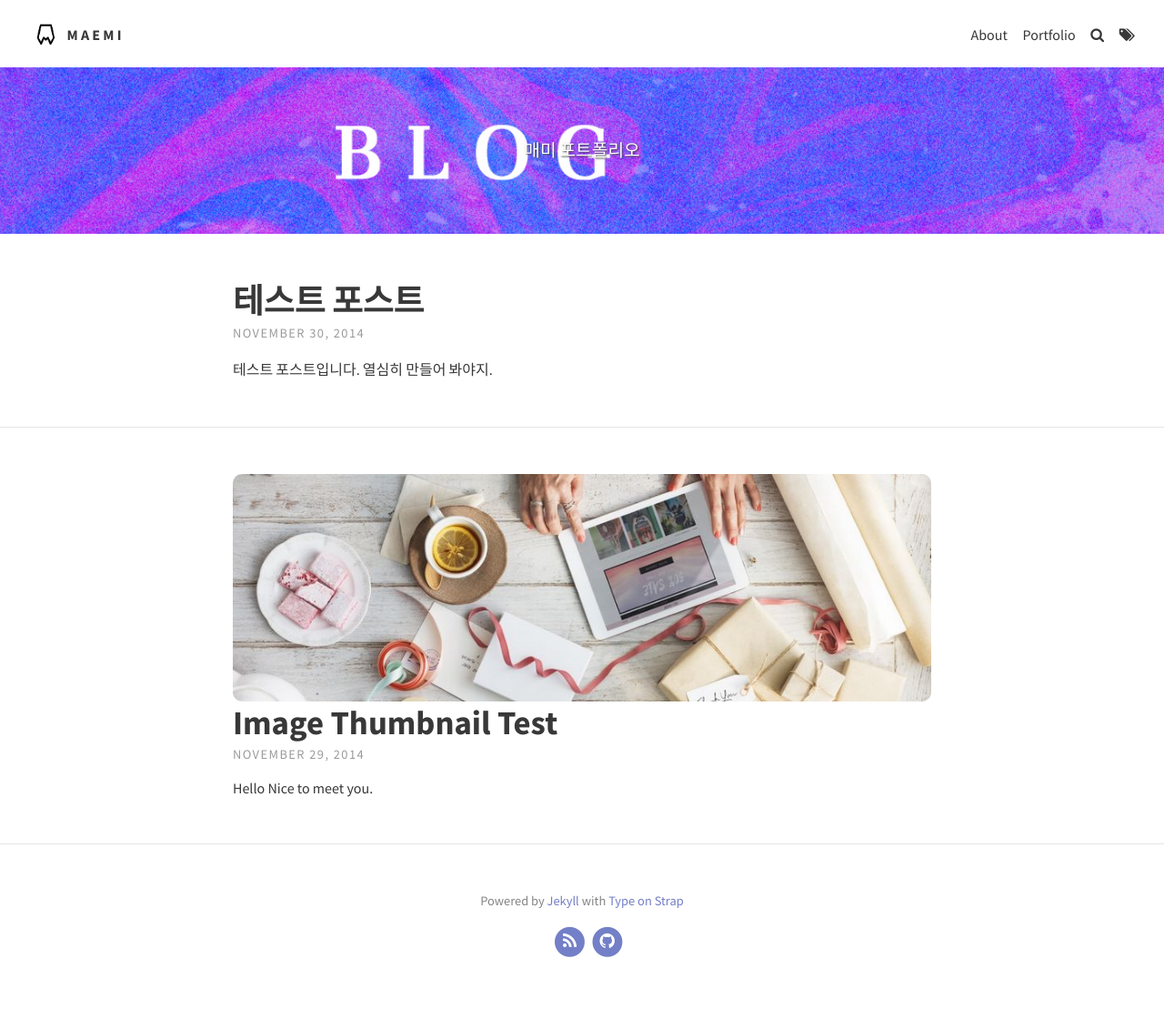
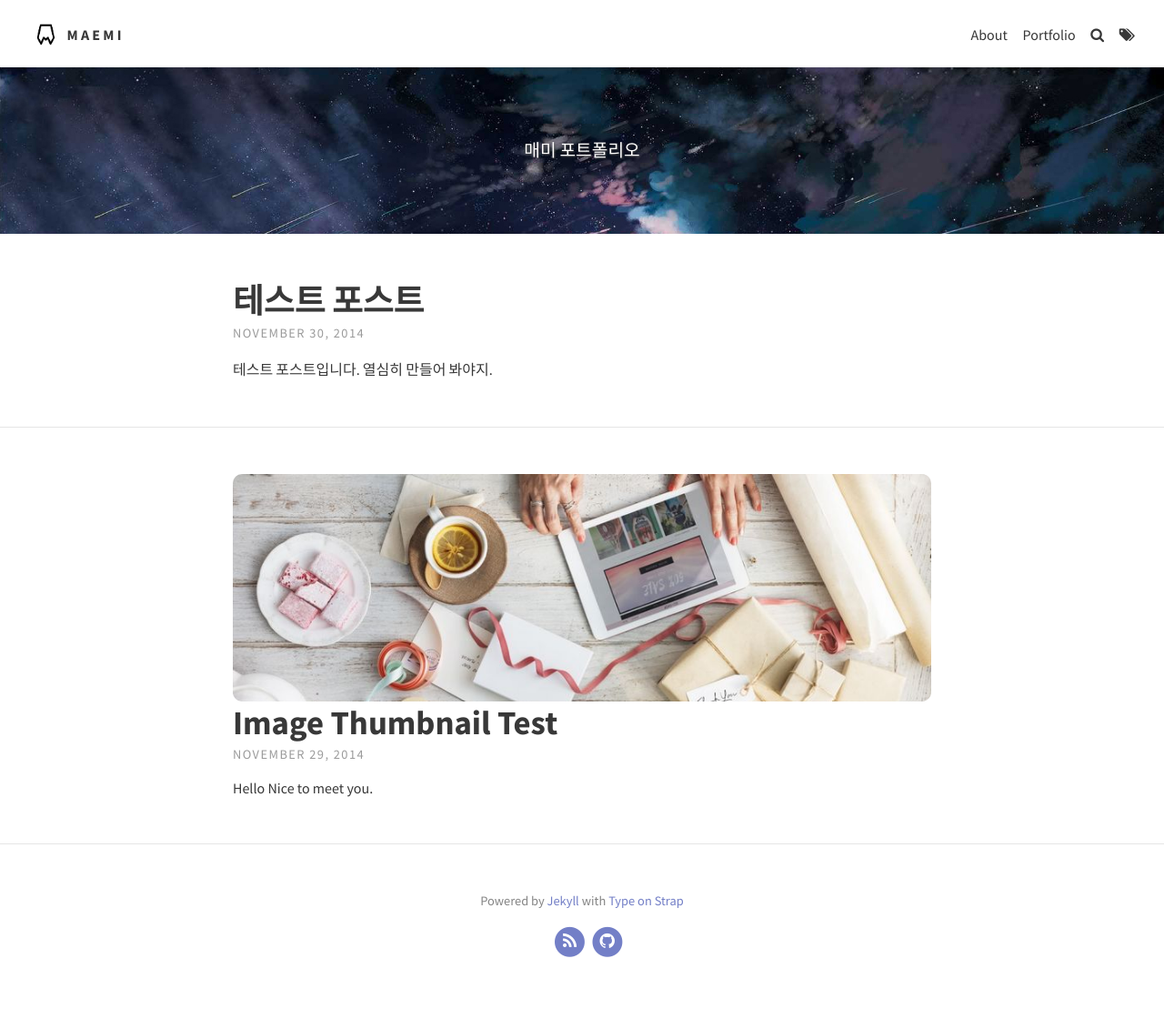
Before and after one commit to maeeemi/maeeemi.github.io, a Jekyll site: the page built from index.html, in a window 1280 px wide. Shown: the whole page at 91% size. Built offline with Jekyll 4.4.1, drawn with Linux system fonts in a browser that asks for light colours; the list of posts is cut into pages by our own code.

Commit message:
img change

```diff
--- a/_config.yml
+++ b/_config.yml
@@ -16,7 +16,7 @@ theme_settings:
   # Header and footer text
   header_text: > #two or three lines to describe your site
      <p>매미 포트폴리오</p>
-  header_feature_image: assets/img/pexels/main-marble.jpeg
+  header_feature_image: assets/img/pexels/mushishi.jpeg
   footer_text: >
    Powered by <a href="https://jekyllrb.com/">Jekyll</a> with <a href="https://github.com/sylhare/Type-on-Strap">Type on Strap</a>
 
```
Also changed, not shown: assets/img/pexels/main-marble.jpeg (deleted), assets/img/pexels/mushishi.jpeg (added).
